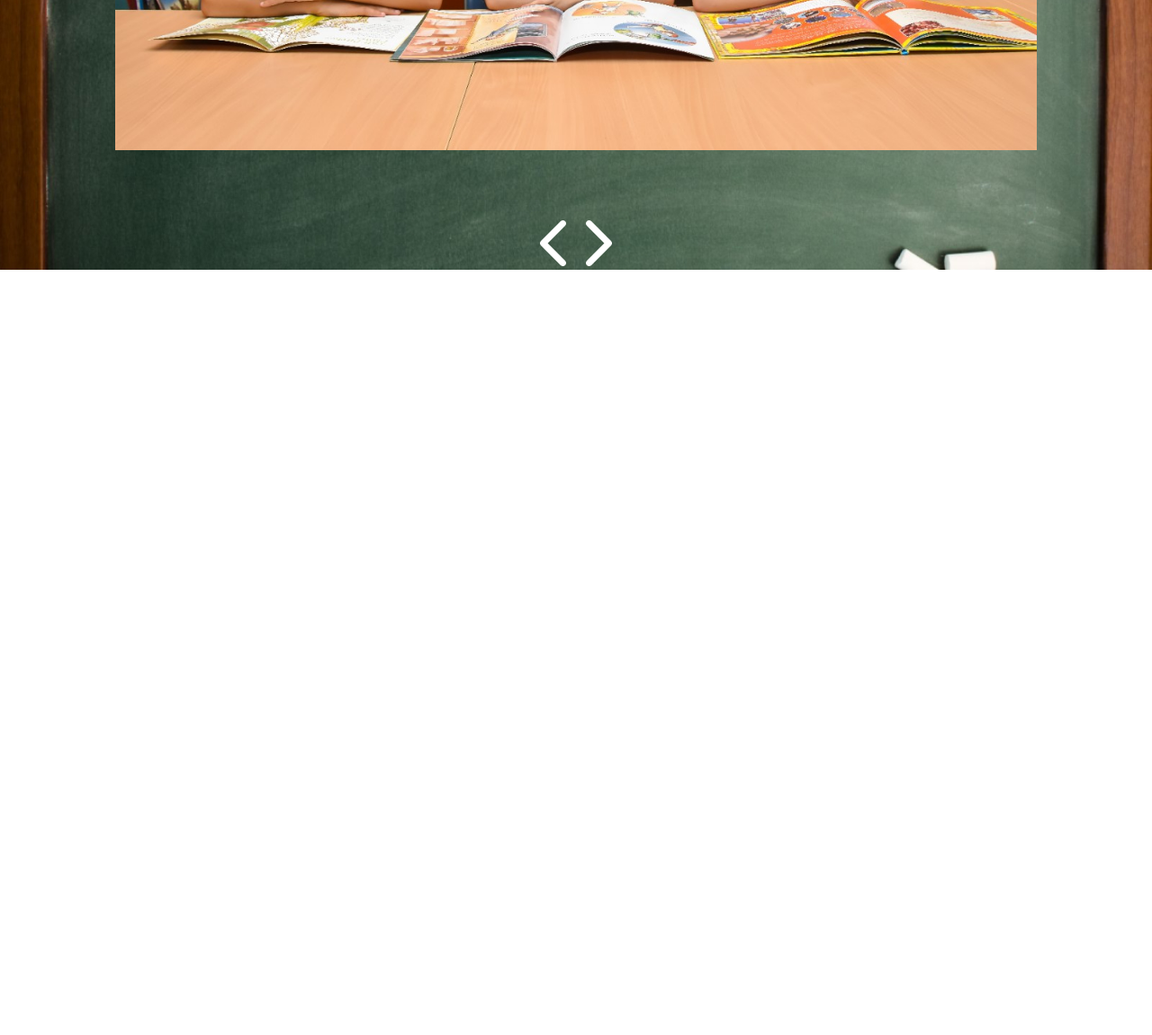
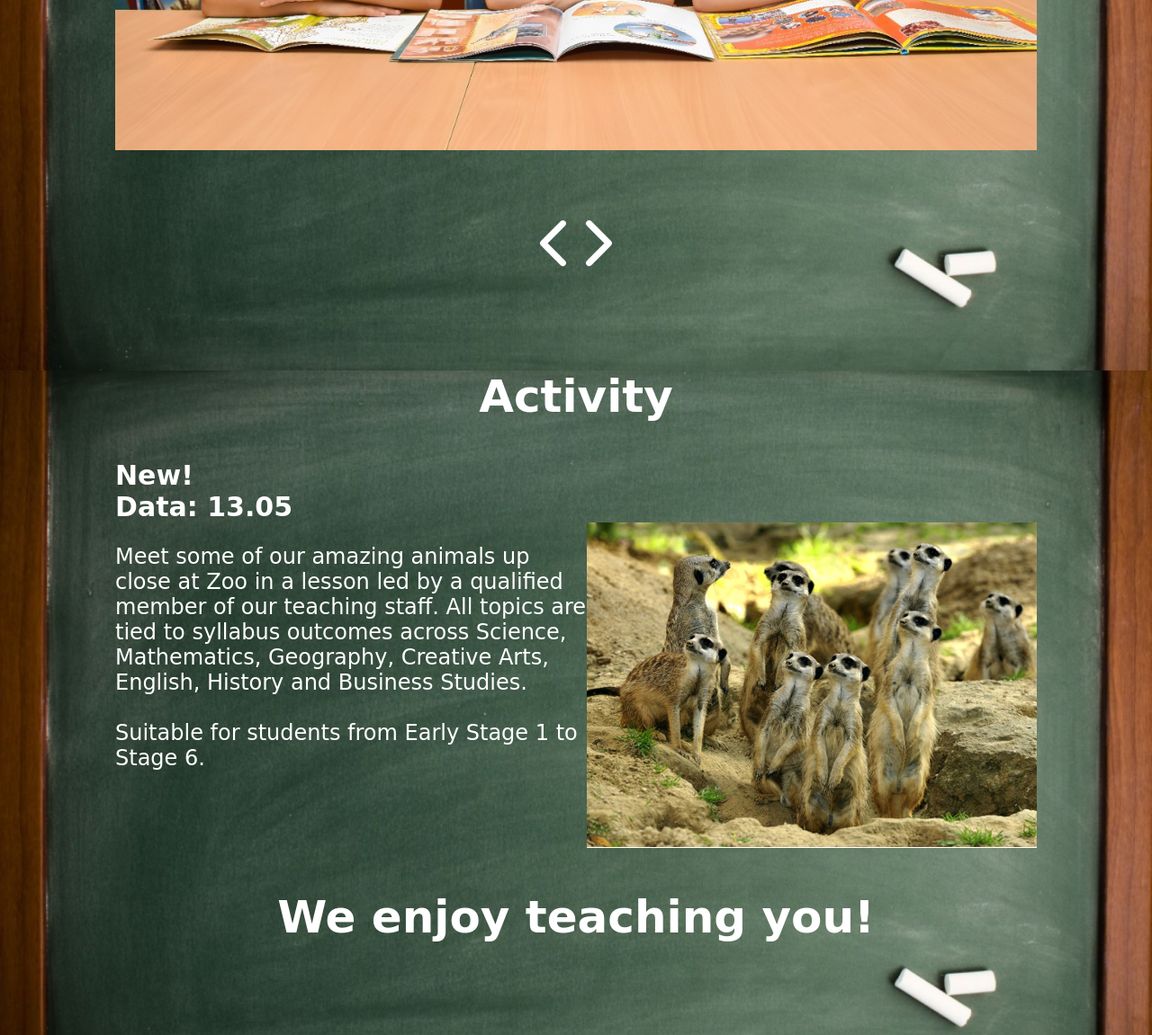
Before and after one commit to veronicaweiss97/school, a plain HTML site: page index.html in a window 1280 px wide. Shown: the part 1988-3139 px from the top of the page at 90% size. Before the commit the page ends 2288 px from the top, so only its background shows below. Drawn offline with Linux system fonts and the light colour scheme; a web font is replaced by a local one.

Commit message:
activity and footer

```diff
--- a/index.html
+++ b/index.html
@@ -16,7 +16,7 @@
         <ul class="header__item">
             <li class="header__item-each"><a href="#schedule" title="Show schedule">Schedule</a><hr class="line"></li>
             <li class="header__item-each"><a href="#gallery" title="Show gallery">Gallery</a><hr class="line"></li>
-            <li class="header__item-each"><a href="#" title="Show activity">Activity</a><hr class="line"></li>
+            <li class="header__item-each"><a href="#activity" title="Show activity">Activity</a><hr class="line"></li>
             <li class="header__item-each"><a href="#" title="Show account">Account</a><hr class="line"></li>
         </ul>
         <hr class="mainline">
@@ -126,7 +126,19 @@
 
     </section>
 
+    <section id="activity" class="activity">
+        <h2 class="title">Activity</h2>
+        <h3 class="activity__title">New!<br>Data: 13.05</h3>
+        <div class="activity__descr">
+            <p class="activity__descr-text">Meet some of our amazing animals up close at Zoo in a lesson led by a qualified member of our teaching staff. All topics are tied to syllabus outcomes across Science, Mathematics, Geography, Creative Arts, English, History and Business Studies.<br><br>
+            Suitable for students from Early Stage 1 to Stage 6.</p>
+            <img src="/src/img/zoo.jpg" alt="zoo">
+        </div>
+    </section>
 
+    <footer>
+        <h2 class="title">We enjoy teaching you!</h2>
+    </footer>
    </div>
     <script src="/src/js/main.js"></script>
 </body>
--- /dev/null
+++ b/src/sass/coponents/_activity.scss
@@ -0,0 +1,14 @@
+.activity {
+    &__title {
+        color: white;
+        font-size: 30px;
+        margin: 0;
+    }
+    &__descr {
+        display: flex;
+        &-text {
+            color: white;
+            font-size: 24px;
+        }
+    }
+}
--- /dev/null
+++ b/src/sass/coponents/_footer.scss
@@ -0,0 +1,4 @@
+footer {
+    margin-top: 3rem;
+    height: 10rem;
+}
--- a/src/sass/style.scss
+++ b/src/sass/style.scss
@@ -1,6 +1,8 @@
 @import 'coponents/welcome';
 @import 'coponents/schedule';
 @import 'coponents/gallery';
+@import 'coponents/activity';
+@import 'coponents/footer';
 
 
 
```
Also changed, not shown: src/css/style.css, src/img/zoo.jpg (added), 1 other file.
